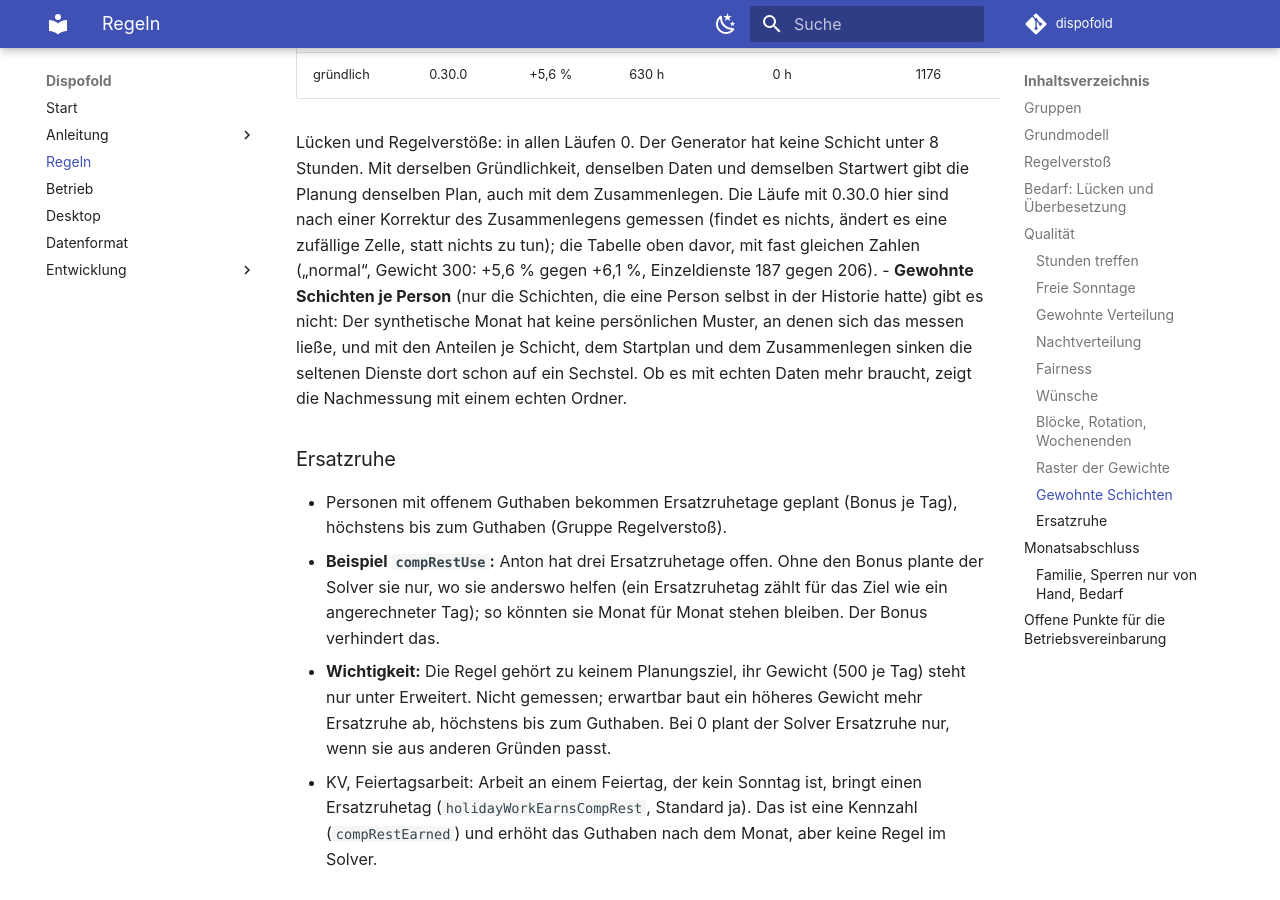
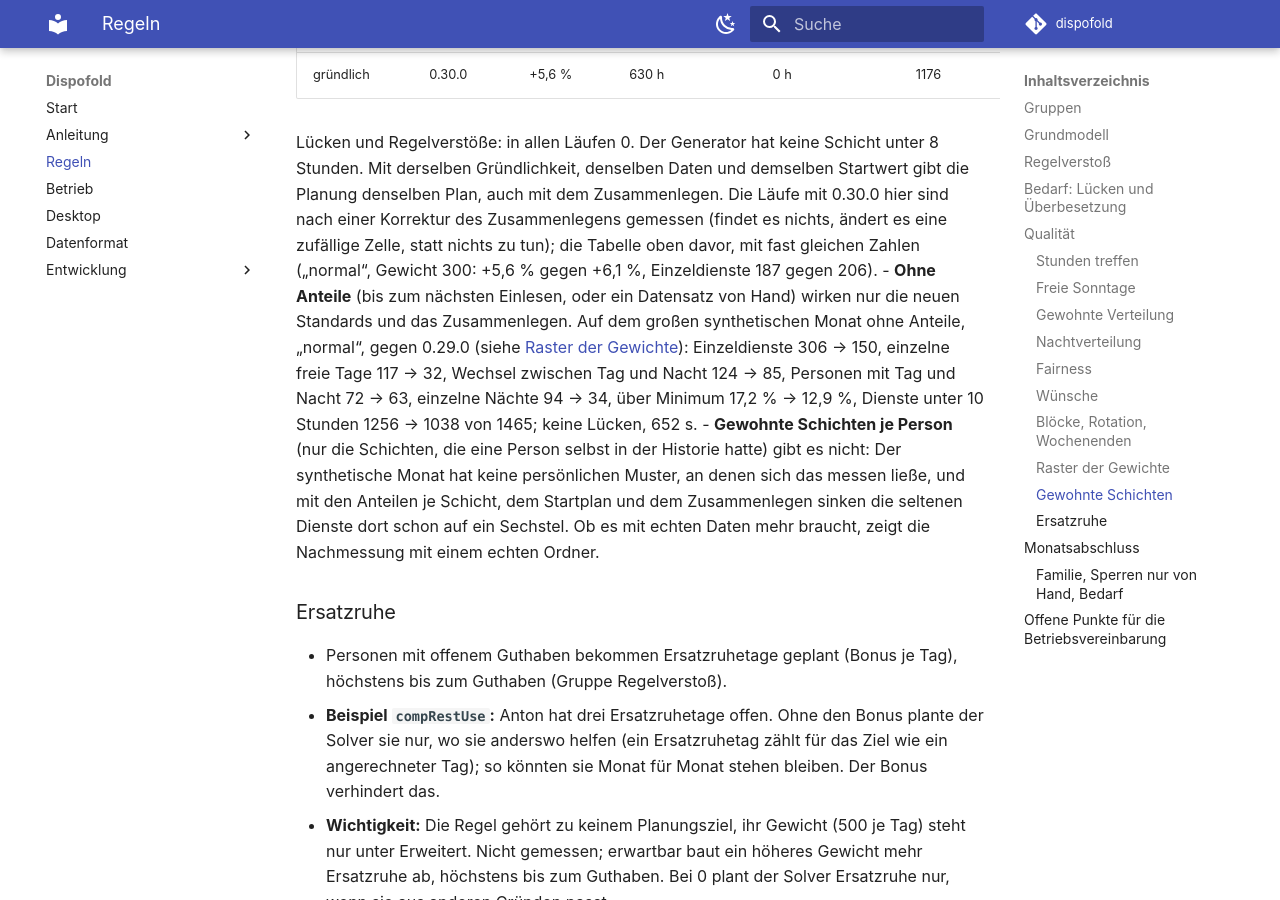
Before and after one commit to mschabhuettl/dispofold, an MkDocs documentation site: the page built from docs/regeln.md, in a window 1280 px wide and 900 px high, scrolled down 27669 px. Built offline with MkDocs 1.6.1 and Material for MkDocs 9.7.7, drawn with Linux system fonts in a browser that asks for light colours; comment, search, counter and statistics services are not loaded.

Commit message:
Docs: the large synthetic month without shares, as every installation plans until its next import, against 0.29.0

```diff
--- a/docs/regeln.md
+++ b/docs/regeln.md
@@ -728,6 +728,11 @@ bevorzugt, hat daran auf dem synthetischen Monat etwas geändert.
   Die Läufe mit 0.30.0 hier sind nach einer Korrektur des Zusammenlegens gemessen (findet es nichts, ändert es eine
   zufällige Zelle, statt nichts zu tun); die Tabelle oben davor, mit fast gleichen Zahlen („normal“, Gewicht 300:
   +5,6 % gegen +6,1 %, Einzeldienste 187 gegen 206).
+- **Ohne Anteile** (bis zum nächsten Einlesen, oder ein Datensatz von Hand) wirken nur die neuen Standards und das
+  Zusammenlegen. Auf dem großen synthetischen Monat ohne Anteile, „normal“, gegen 0.29.0 (siehe
+  [Raster der Gewichte](#raster-der-gewichte)): Einzeldienste 306 → 150, einzelne freie Tage 117 → 32, Wechsel
+  zwischen Tag und Nacht 124 → 85, Personen mit Tag und Nacht 72 → 63, einzelne Nächte 94 → 34, über Minimum
+  17,2 % → 12,9 %, Dienste unter 10 Stunden 1256 → 1038 von 1465; keine Lücken, 652 s.
 - **Gewohnte Schichten je Person** (nur die Schichten, die eine Person selbst in der Historie hatte) gibt es nicht:
   Der synthetische Monat hat keine persönlichen Muster, an denen sich das messen ließe, und mit den Anteilen je
   Schicht, dem Startplan und dem Zusammenlegen sinken die seltenen Dienste dort schon auf ein Sechstel. Ob es mit
```
